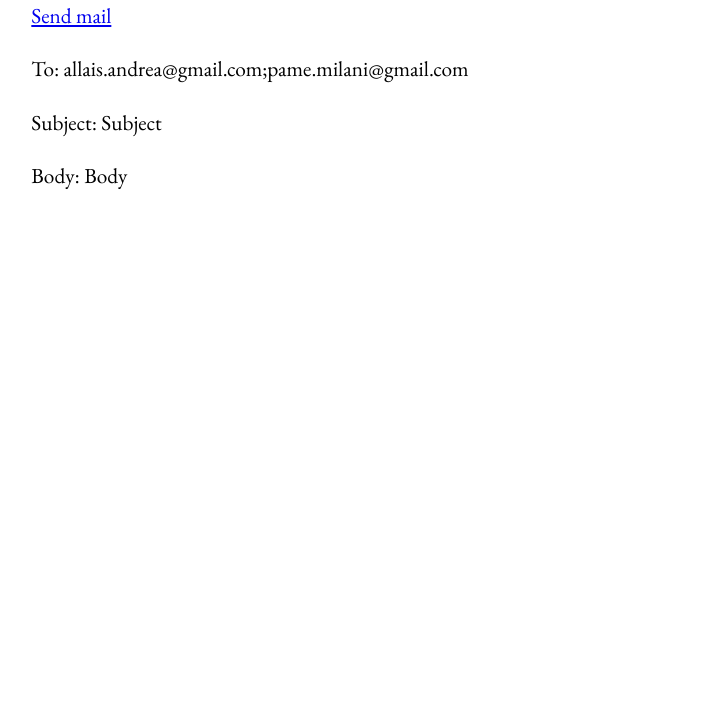
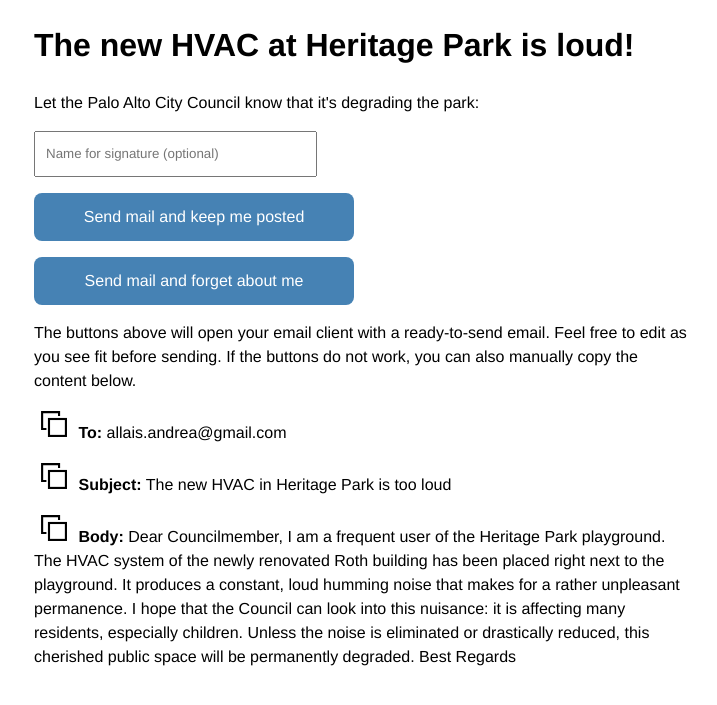
Before and after one commit to allaisandrea/allaisandrea.github.io, a Jekyll site: the page heritage_park/index.html, which Jekyll copies as it is, in a window 1280 px wide. Shown: the top 705 px of the page, without its empty margins (278-995 px from the left). Built offline with Jekyll 4.4.1, drawn with Linux system fonts in a browser that asks for light colours.

Commit message:
Works, I think

```diff
--- a/heritage_park/index.html
+++ b/heritage_park/index.html
@@ -2,18 +2,40 @@
 <html>
   <head>
     <meta charset="utf-8">
-    <title> Title </title>
+    <title> Heritage Park HVAC </title>
     <meta name="viewport" content="width=device-width,initial-scale=1" />
-    <link rel="stylesheet"
-          href="https://fonts.googleapis.com/css2?family=EB+Garamond:ital,wght@0,400;0,700;1,400;1,700">
-    <link rel="stylesheet" href="/assets/css/style.css" />
+    <link rel="stylesheet" href="style.css" />
     <script type="text/javascript" defer src="script.js">
     </script>
   </head>
   <body>
-      <a class="mailto"> Send mail </a>
-      <p class="address"> <span class="label">To:</span> <span class="value"></span></p>
-      <p class="subject"> <span class="label">Subject:</span> <span class="value"></span></p>
-      <p class="body"> <span class="label">Body:</span> <span class="value"></span></p>
+      <h1> The new HVAC at Heritage Park is loud!</h1>
+      <p> Let the Palo Alto City Council know that it's degrading the park: </p>
+      <input type="text" placeholder="Name for signature (optional)" class='signature'/>
+      <p>
+          <a class="mailto" id="mailto_posted"> Send mail and keep me posted </a>
+      </p>
+      <p>
+          <a class="mailto" id="mailto_anon"> Send mail and forget about me </a>
+      </p>
+      <p> The buttons above will open your email client with a ready-to-send
+      email. Feel free to edit as you see fit before sending. If the buttons do
+      not work, you can also manually copy the content below. </p>
+      <p class="address">
+        <button class="clipboard"><img src="clipboard.svg"/></button>
+        <span class="label">To:</span>
+        <span class="value"></span>
+      </p>
+      <p class="subject">
+        <button class="clipboard"><img src="clipboard.svg"/></button>
+        <span class="label">Subject:</span>
+        <span class="value"></span>
+      </p>
+      <p class="body">
+        <button class="clipboard"><img src="clipboard.svg"/></button>
+        <span class="label">Body:</span>
+        <span class="value">
+        </span>
+      </p>
   </body>
 </html>
--- a/heritage_park/script.js
+++ b/heritage_park/script.js
@@ -1,9 +1,44 @@
-const address = "allais.andrea@gmail.com;pame.milani@gmail.com"
-const subject = "Subject"
-const body = "Body"
-document.querySelector("a.mailto").setAttribute("href", "mailto:" + address +
-    "?subject=" + encodeURIComponent(subject) +
-    "&body=" + encodeURIComponent(body));
-document.querySelector("p.address span.value").textContent = address
-document.querySelector("p.subject span.value").textContent = subject
-document.querySelector("p.body span.value").textContent = body
+// const address = "Ed.Lauing@CityofPaloAlto.org;Pat.Burt@CityofPaloAlto.org;George.Lu@CityofPaloAlto.org;Julie.LythcottHaims@CityofPaloAlto.org;Keith.Reckdahl@CityofPaloAlto.org;Greer.Stone@CityofPaloAlto.org;Vicki.Veenker@CityofPaloAlto.org"
+const address = "allais.andrea@gmail.com"
+const cc_address = "allais.andrea@gmail.com";
+const subject = "The new HVAC in Heritage Park is too loud"
+const body = `Dear Councilmember,
+I am a frequent user of the Heritage Park playground. The HVAC system of the newly renovated Roth building has been placed right next to the playground. It produces a constant, loud humming noise that makes for a rather unpleasant permanence. I hope that the Council can look into this nuisance: it is affecting many residents, especially children. Unless the noise is eliminated or drastically reduced, this cherished public space will be permanently degraded.
+Best Regards`
+let signature = ""
+
+function set_content() {
+    document.querySelector("#mailto_posted").setAttribute("href",
+        "mailto:" + address +
+        "?bcc=" + encodeURIComponent(cc_address) +
+        "&subject=" + encodeURIComponent(subject) +
+        "&body=" + encodeURIComponent(body + signature));
+    document.querySelector("#mailto_anon").setAttribute("href",
+        "mailto:" + address +
+        "?subject=" + encodeURIComponent(subject) +
+        "&body=" + encodeURIComponent(body + signature));
+    document.querySelector("p.address span.value").textContent = address;
+    document.querySelector("p.subject span.value").textContent = subject;
+    document.querySelector("p.body span.value").textContent = body;
+}
+
+function on_signature_change(event) {
+    if (event.target.value) {
+        signature = ",\n" + event.target.value;
+    } else {
+        signature = "";
+    }
+    set_content();
+}
+
+document.querySelector("p.address button.clipboard").addEventListener(
+    "click", () => {navigator.clipboard.writeText(address);});
+document.querySelector("p.subject button.clipboard").addEventListener(
+    "click", () => {navigator.clipboard.writeText(subject);});
+document.querySelector("p.body button.clipboard").addEventListener(
+    "click", () => {navigator.clipboard.writeText(body);});
+
+document.querySelector("input.signature").addEventListener(
+    "change", on_signature_change);
+
+set_content();
--- /dev/null
+++ b/heritage_park/style.css
@@ -0,0 +1,48 @@
+html {
+    font-family: 'Helvetica', 'Arial', 'sans-serif';
+    max-width: 7in;
+    line-height: 1.5;
+    margin-left: auto;
+    margin-right: auto;
+}
+
+a.mailto {
+    display: inline-block;
+    width: 20em;
+    height: 3em;
+    background-color: SteelBlue;
+    color: white;
+    line-height: 3em;
+    text-align: center;
+    border-radius: 0.5em;
+    text-decoration: none;
+}
+
+input.signature {
+    font-family: 'Helvetica', 'Arial', 'sans-serif';
+    height: 3em;
+    width: 20em;
+    padding-left: 0.75em;
+}
+
+button.clipboard {
+    background-color: white;
+    border: none;
+    width: 3em;
+}
+
+button.clipboard:hover {
+    background-color: LightGray;
+}
+
+button.clipboard:active {
+    background-color: DarkGray;
+}
+
+button.clipboard img {
+    width: 100%;
+}
+
+span.label {
+    font-weight: 600;
+}
```
Also changed, not shown: heritage_park/clipboard.svg (added).
